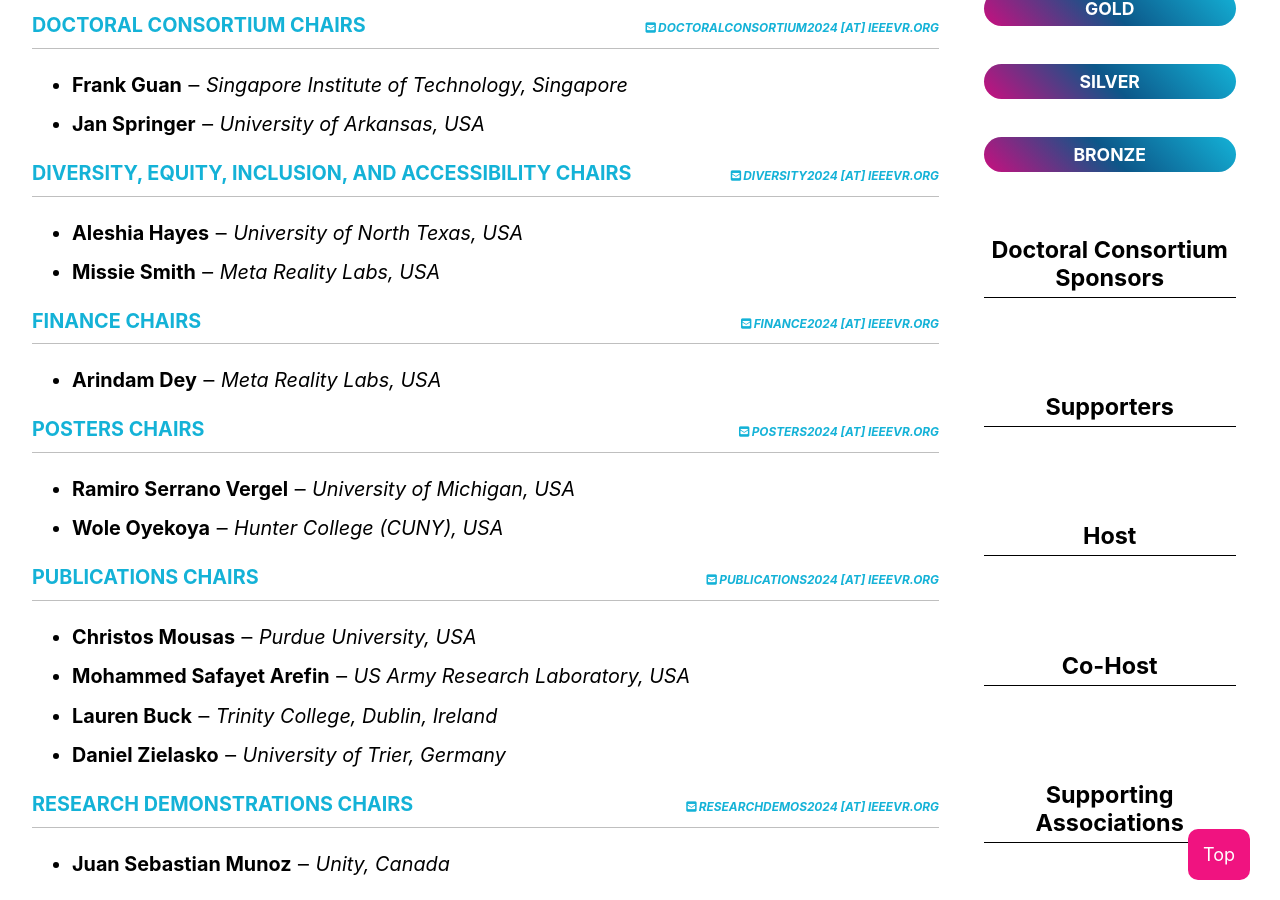
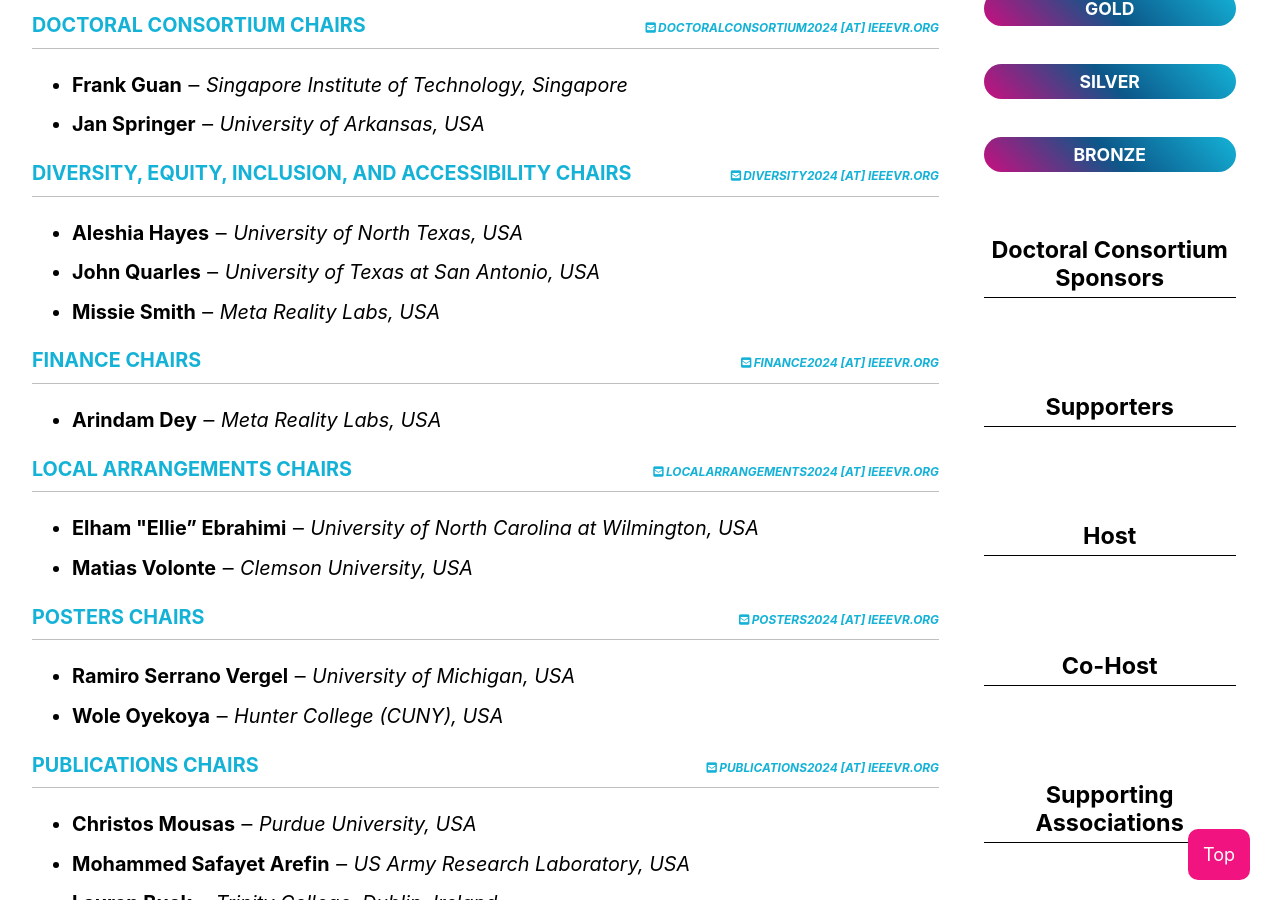
Before and after one commit to ieeevr/2024, a Jekyll site: the page built from committees/conference-committee/index.md, in a window 1280 px wide and 900 px high, scrolled down 1017 px. Built offline with Jekyll 4.4.1, drawn with Linux system fonts in a browser that asks for light colours; cached includes are drawn as plain includes; nearby versions of some CDN libraries.

Commit message:
Conference Chairs
DEIA & Local Arrangements

```diff
--- a/committees/conference-committee/index.md
+++ b/committees/conference-committee/index.md
@@ -34,6 +34,7 @@ title_separator: "|"
 	<h2>Diversity, Equity, Inclusion, and Accessibility Chairs <div class="floatRight"><i class="fas fa-fw fa-envelope-square emailIconSm" style=""></i><i class="emailTextSm">diversity2024 [at] ieeevr.org</i></div></h2>
 	<ul>
 		<li><span class="bold">Aleshia Hayes</span> &#x2012; <i>University of North Texas, USA</i></li>
+		<li><span class="bold">John Quarles</span> &#x2012; <i>University of Texas at San Antonio, USA</i></li>
 		<li><span class="bold">Missie Smith</span> &#x2012; <i>Meta Reality Labs, USA</i></li>
 	</ul>
 </div>
@@ -41,6 +42,13 @@ title_separator: "|"
 	<h2>Finance Chairs <div class="floatRight"><i class="fas fa-fw fa-envelope-square emailIconSm" style=""></i><i class="emailTextSm">finance2024 [at] ieeevr.org</i></div></h2>
 	<ul>
 		<li><span class="bold">Arindam Dey</span> &#x2012; <i>Meta Reality Labs, USA</i></li>
+	</ul>
+</div>
+<div>
+	<h2>Local Arrangements Chairs <div class="floatRight"><i class="fas fa-fw fa-envelope-square emailIconSm" style=""></i><i class="emailTextSm">localarrangements2024 [at] ieeevr.org</i></div></h2>
+	<ul>
+		<li><span class="bold">Elham "Ellie” Ebrahimi</span> &#x2012; <i>University of North Carolina at Wilmington, USA</i></li>
+		<li><span class="bold">Matias Volonte</span> &#x2012; <i>Clemson University, USA</i></li>
 	</ul>
 </div>
 <div>
```
